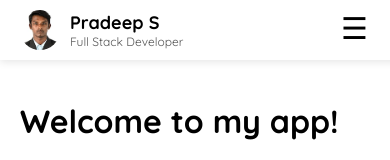
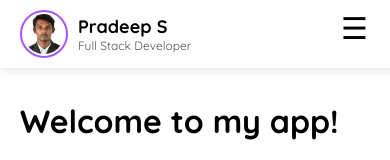
Before and after one commit to Pradeep7007/Portfolio, a React (Create React App) app: page / in a window 390 px wide. Shown: the top 160 px of the page. Built offline with nearby package versions, Linux system fonts and the light colour scheme.

Commit message:
mobile img padding

```diff
--- a/src/components/Navbar.css
+++ b/src/components/Navbar.css
@@ -131,6 +131,8 @@ hr {
   height: 40px;
   object-fit: cover;
   border-radius: 50%;
+  padding: 2px;
+  border: 2px solid #aa54ff;
 }
 
 .name-mobile {
```
